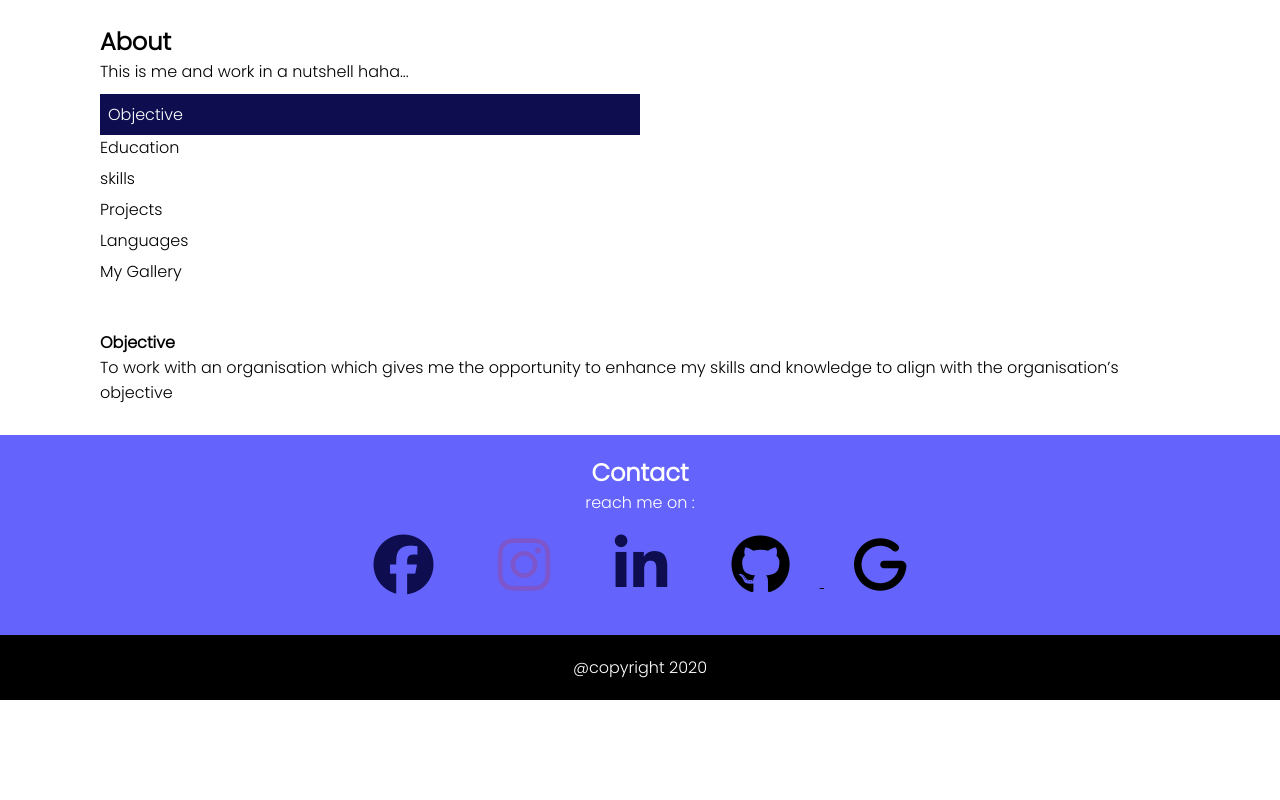
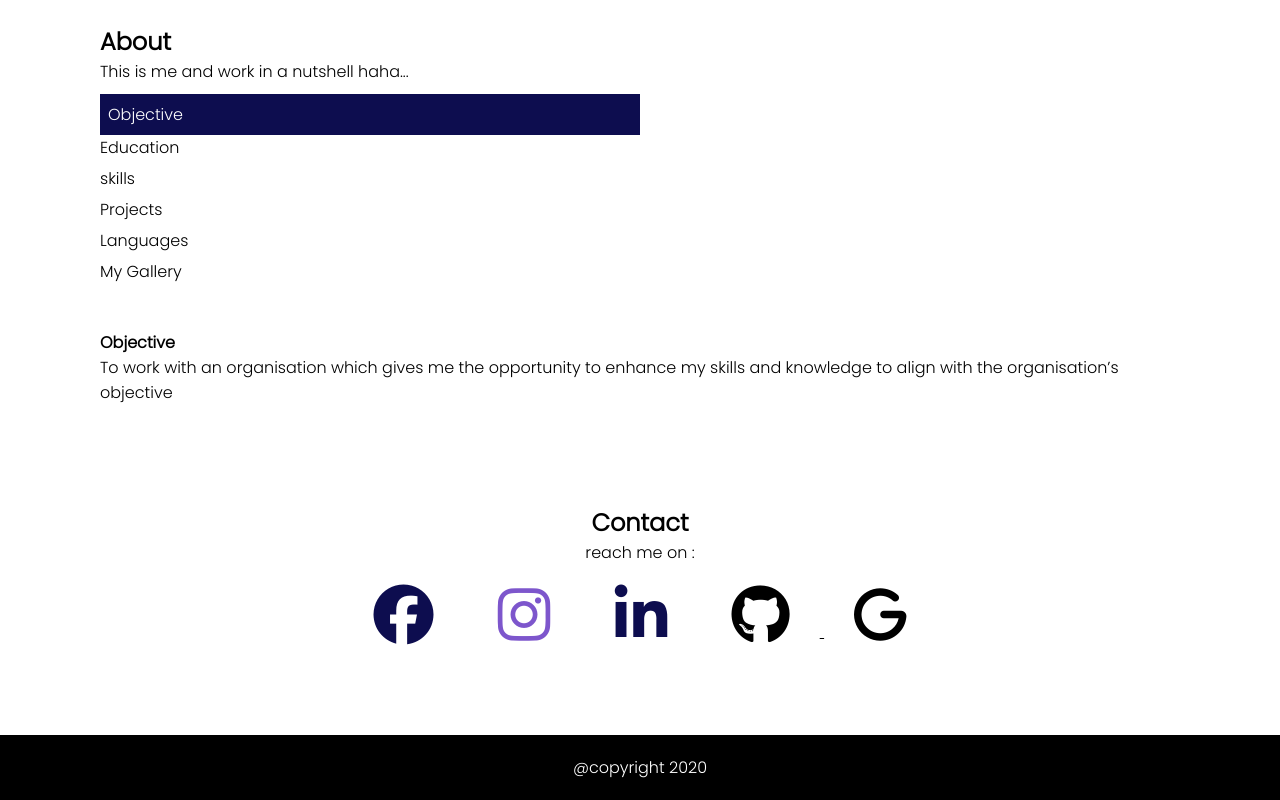
Before and after one commit to komeiz/myProfile, a plain HTML site: page index.html in a window 1280 px wide. Shown: the part 806-1606 px from the top of the page. Before the commit the page ends 1506 px from the top, so only its background shows below. Drawn offline with Linux system fonts and the light colour scheme; a web font is replaced by a local one.

Commit message:
added changes to the contact section

```diff
--- a/style.css
+++ b/style.css
@@ -99,12 +99,13 @@ flex-direction: column;
 
 
 #contact{
-    padding:20px;
+
+   margin:70px 5px 70px 5px;
     text-align: center;
-    background-color: rgb(100, 100, 253);
+    /* background-color: rgb(100, 100, 253); */
 }
 .contact-heading{
-    color:white;
+    color:'black';
 }
 .fb-icon, .li-icon{
     color: rgb(13, 13, 79);
@@ -179,7 +180,6 @@ flex-direction: column;
      }
      .list-nav{
         display: flex;
-        flex-direction: column;
          padding-left: 0%;
      }
      .abt-link1{
```
